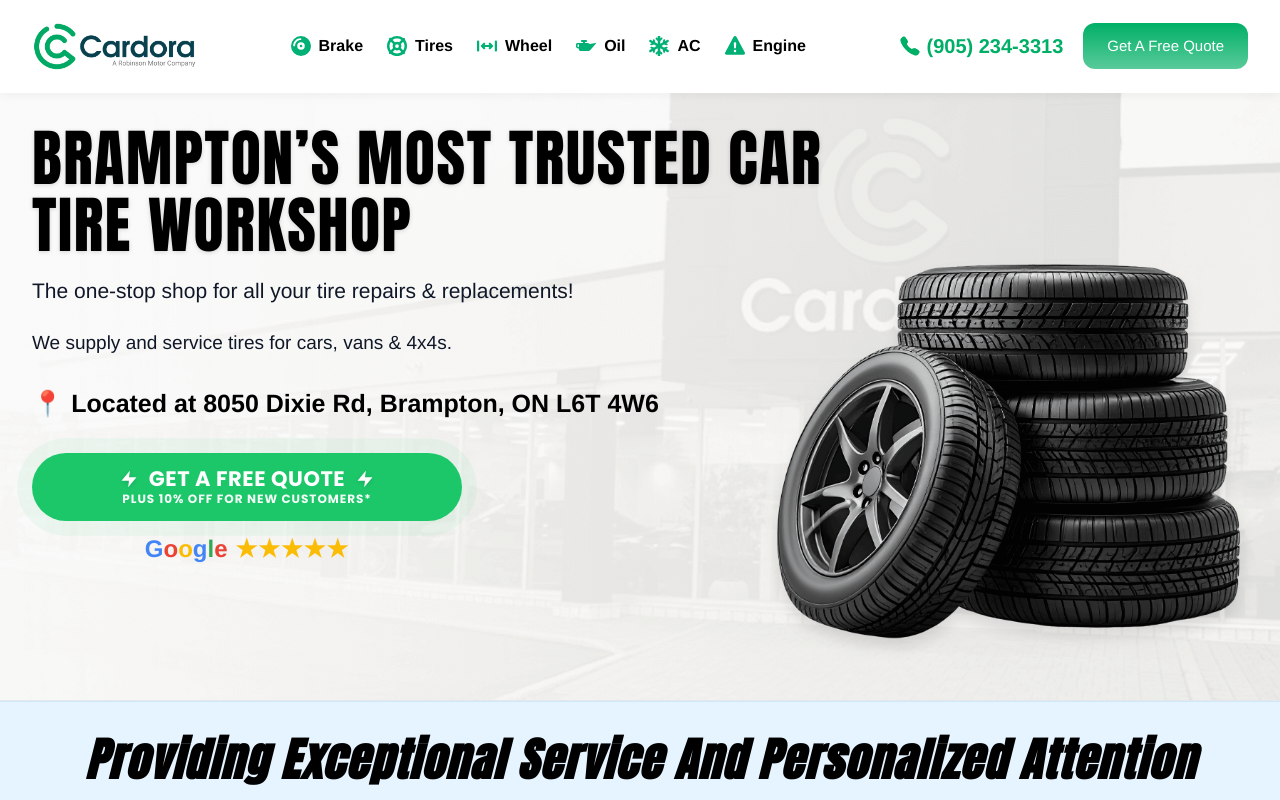
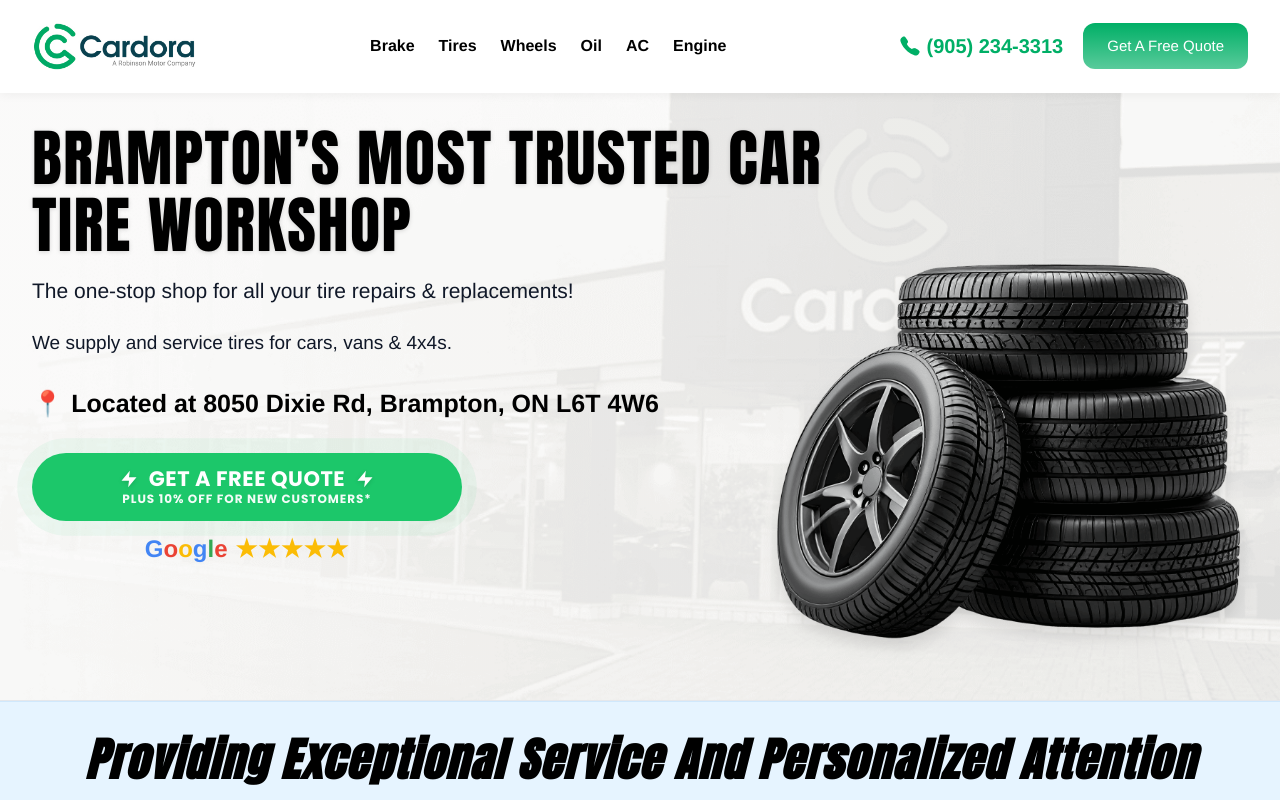
Before and after one commit to aasthacodexorr/Fixcars.shop, a Next.js app: page /tires-ontario-cda in a window 1280 px wide. Shown: the top 800 px of the page. Built offline with nearby package versions, Linux system fonts and the light colour scheme.

Commit message:
removed icons and updated text in header

```diff
--- a/components/home/SiteNav.tsx
+++ b/components/home/SiteNav.tsx
@@ -45,10 +45,6 @@ export default function SiteNav() {
                 aria-label={service.name}
                 className="group flex flex-col items-center gap-1 rounded-[10px] px-2.5 py-1.5 text-[13px] font-bold text-black transition-colors hover:bg-pale hover:text-brand xl:flex-row xl:gap-2 xl:px-3 xl:text-[16px]"
               >
-                <ServiceIcon
-                  name={service.icon}
-                  className="size-[20px] shrink-0 text-brand2 transition-transform group-hover:scale-110"
-                />
                 {service.short}
               </ServiceLink>
             ))}
--- a/lib/site.ts
+++ b/lib/site.ts
@@ -61,7 +61,7 @@ export const SERVICES: Service[] = [
   },
   {
     name: "Wheel Alignment",
-    short: "Wheel",
+    short: "Wheels",
     href: `/wheel-alignment-experts-ontario-cda`,
     icon: "alignment",
     blurb: "Restore your vehicle’s handling and tire life to peak performance.",
```
